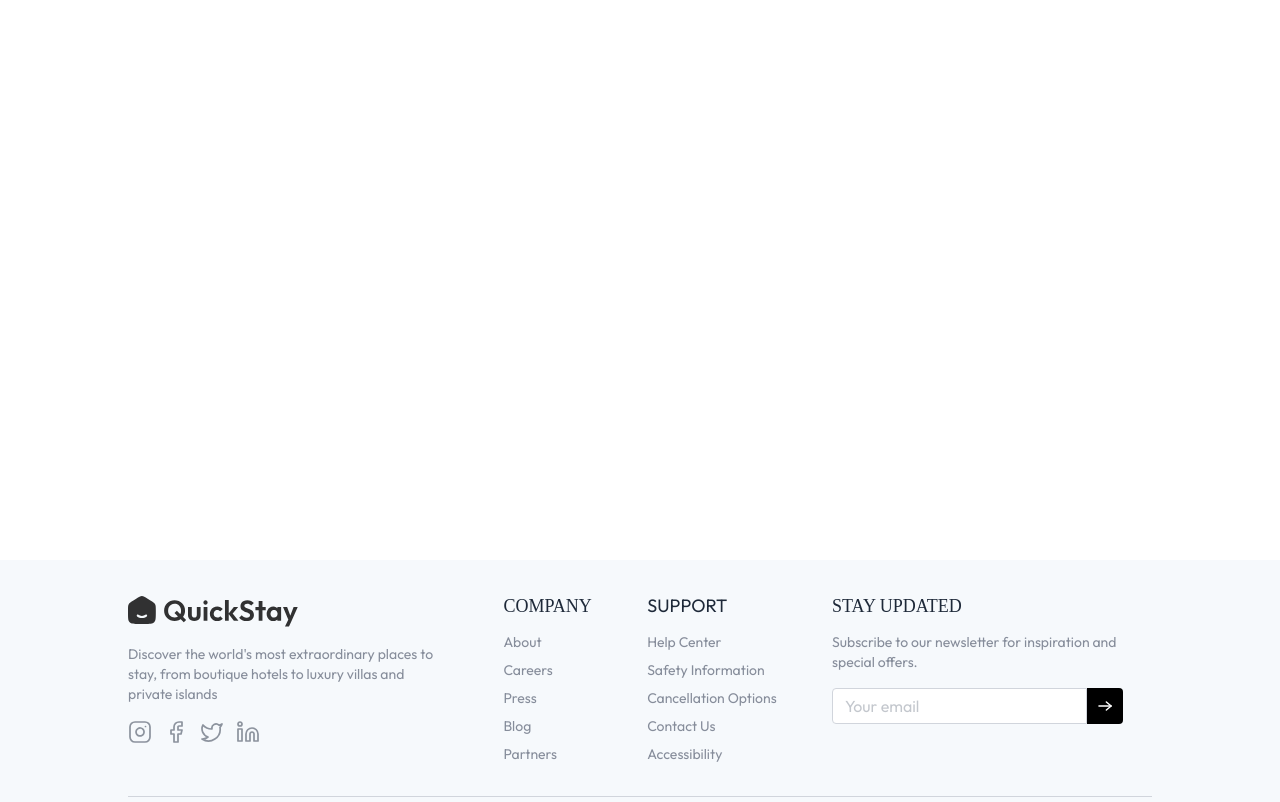
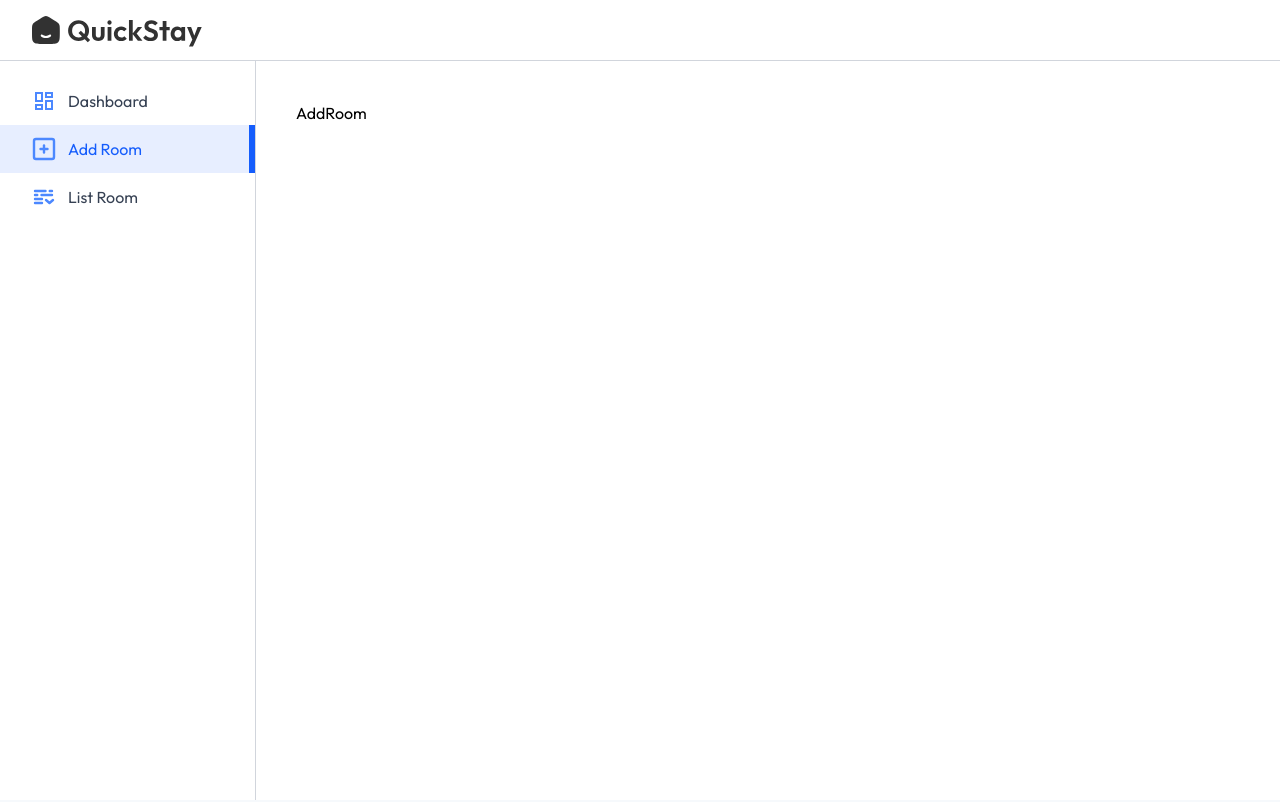
Before and after one commit to dubeyaayushi/Hotel_booking, a React (Vite) app in the folder client/: page /owner/add-room in a window 1280 px wide. Shown: the top 802 px of the page. Built offline with nearby package versions, Linux system fonts and the light colour scheme; a web font is replaced by a local one.

Commit message:
owner page

```diff
--- a/client/src/App.jsx
+++ b/client/src/App.jsx
@@ -8,6 +8,10 @@ import RoomDetails from './pages/RoomDetails'
 import MyBookings from './pages/MyBookings'
 import HotelReg from './components/HotelReg'
 import Layout from './pages/hotelOwner/Layout'
+import Dashboard from './pages/hotelOwner/Dashboard'
+import AddRoom from './pages/hotelOwner/AddRoom'
+import ListRoom from './pages/hotelOwner/ListRoom'
+
 const App = () => {
 
 
@@ -26,7 +30,9 @@ const App = () => {
       <Route path='/rooms/:id' element={<RoomDetails/>}/>
       <Route path='/my-bookings' element={<MyBookings/>}/>
       <Route path='/owner' element={<Layout/>}>
-
+          <Route index element={<Dashboard/>}/>
+          <Route path='add-room' element={<AddRoom/>}/>
+          <Route path="list-room" element={<ListRoom/>}/>
       </Route>
     </Routes>
      </div>
--- a/client/src/components/hotelOwner/Sidebar.jsx
+++ b/client/src/components/hotelOwner/Sidebar.jsx
@@ -12,7 +12,7 @@ const Sidebar = () => {
     <div className='md:w-64 w-16 border-r h-full text-base border-gray-300 pt-4 flex flex-col transition-all duration-300'>
         {
             sidebarLinks.map((item, index)=>(
-                <NavLink to={item.path} key={index} end='/owner' className={({isActive})=> `flex items-center py-3 px-4 md:px-8 gap-3 ${isActive ? "border-6000" : "hover:bg-gray-100/90 border-white text-gray-700"}`}>
+                <NavLink to={item.path} key={index} end='/owner' className={({isActive})=> `flex items-center py-3 px-4 md:px-8 gap-3 ${isActive ? "border-r-4 md:border-r-[6px] bg-blue-600/10 border-blue-600 text-blue-600" : "hover:bg-gray-100/90 border-white text-gray-700"}`}>
             <img src={item.icon} alt={item.name} className='min-h-6 min-w-6'/>
             <p className='md:block hidden text-center'>{item.name}</p>
         </NavLink>
--- a/client/src/pages/hotelOwner/AddRoom.jsx
+++ b/client/src/pages/hotelOwner/AddRoom.jsx
@@ -0,0 +1,9 @@
+import React from 'react'
+
+const AddRoom = () => {
+  return (
+    <div>AddRoom</div>
+  )
+}
+
+export default AddRoom
--- a/client/src/pages/hotelOwner/Dashboard.jsx
+++ b/client/src/pages/hotelOwner/Dashboard.jsx
@@ -0,0 +1,9 @@
+import React from 'react'
+
+const Dashboard = () => {
+  return (
+    <div>Dashboard</div>
+  )
+}
+
+export default Dashboard
--- a/client/src/pages/hotelOwner/Layout.jsx
+++ b/client/src/pages/hotelOwner/Layout.jsx
@@ -10,7 +10,7 @@ const Layout = () => {
             <Navbar/>
             <div className='flex h-full'>
                 <Sidebar/>
-                <div>
+                <div className='flex-1 p-4 pt-10 md:px-10 h-full'>
                     <Outlet/>
                 </div>
             </div>
--- a/client/src/pages/hotelOwner/ListRoom.jsx
+++ b/client/src/pages/hotelOwner/ListRoom.jsx
@@ -0,0 +1,9 @@
+import React from 'react'
+
+const ListRoom = () => {
+  return (
+    <div>ListRoom</div>
+  )
+}
+
+export default ListRoom
```
